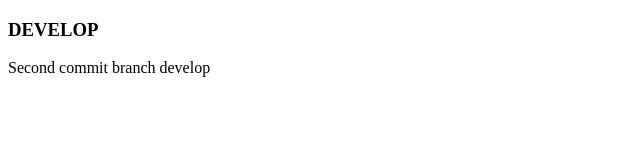
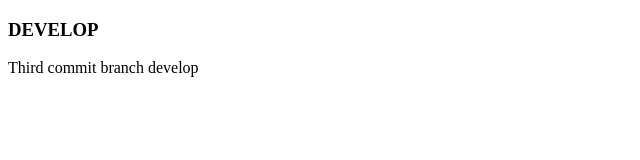
Before and after one commit to rubenmoral25/experimentos-git, a plain HTML site: page index.html in a window 1280 px wide. Shown: the full height of the page, 0-640 px from the left. Drawn offline with Linux system fonts and the light colour scheme.

Commit message:
third commit on develop

```diff
--- a/index.html
+++ b/index.html
@@ -9,7 +9,7 @@
 <body>
     <h3>DEVELOP</h3>
 		<p>
-			Second commit branch develop
+			Third commit branch develop
 		</p>
 </body>
 </html>
```
